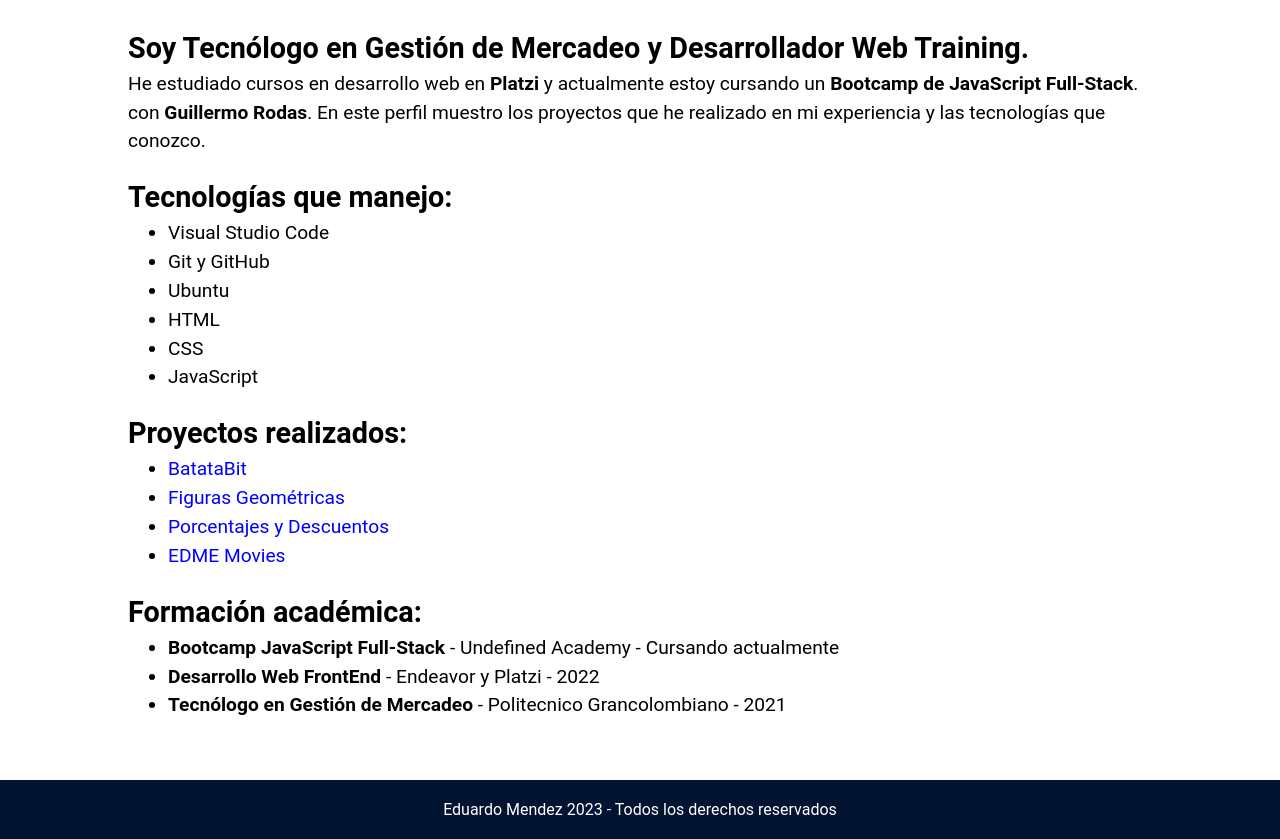
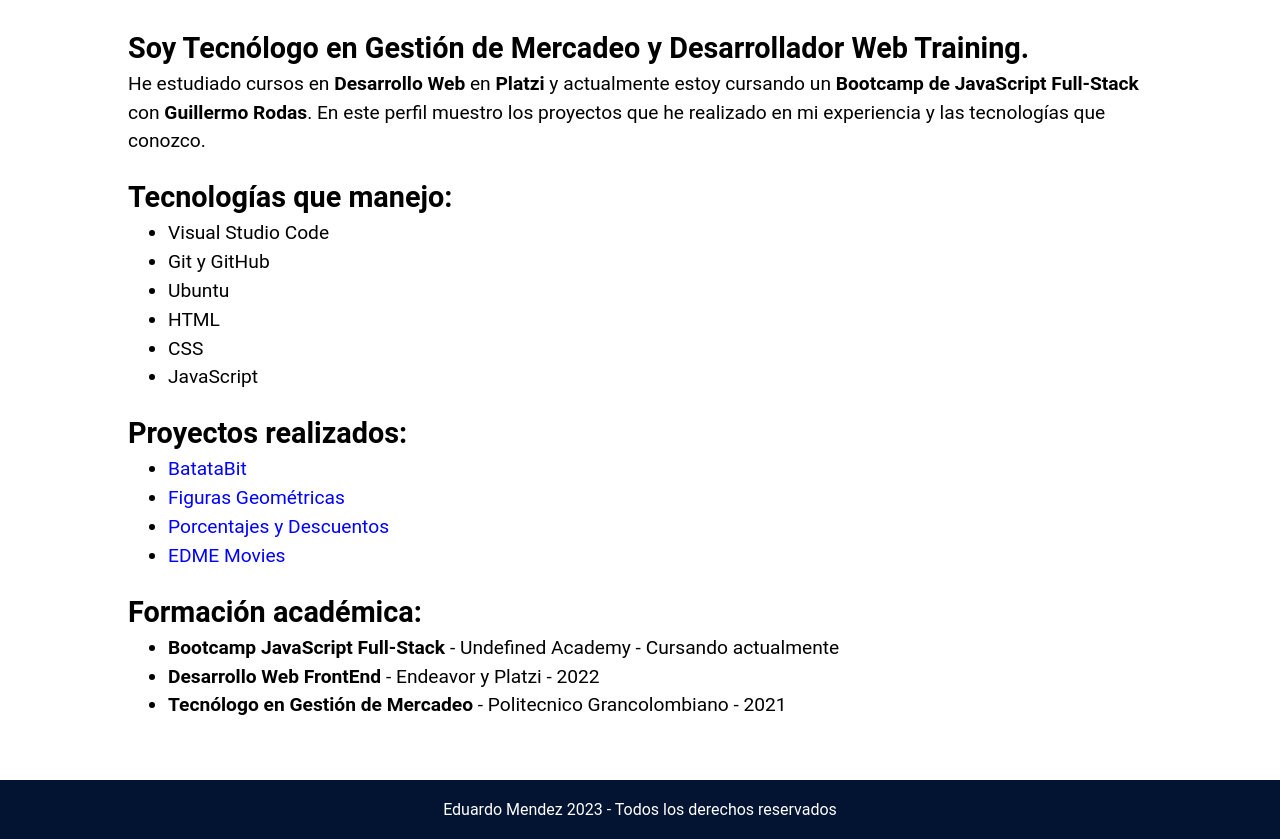
Before and after one commit to edmedev/edmedev.github.io, a plain HTML site: page index.html in a window 1280 px wide. Shown: the part 957-1796 px from the top of the page. Drawn offline with Linux system fonts and the light colour scheme.

Commit message:
update index.html

```diff
--- a/index.html
+++ b/index.html
@@ -32,7 +32,7 @@
 
             <div class="main-container-description">
                 <h2>Soy Tecnólogo en Gestión de Mercadeo y Desarrollador Web Training.</h2>
-                <p>He estudiado cursos en desarrollo web en <strong>Platzi</strong> y actualmente estoy cursando un <strong>Bootcamp de JavaScript Full-Stack</strong>. con <strong>Guillermo Rodas</strong>. En este perfil muestro los proyectos que he realizado en mi experiencia y las tecnologías que conozco.</p>
+                <p>He estudiado cursos en <strong>Desarrollo Web</strong> en <strong>Platzi</strong> y actualmente estoy cursando un <strong>Bootcamp de JavaScript Full-Stack</strong> con <strong>Guillermo Rodas</strong>. En este perfil muestro los proyectos que he realizado en mi experiencia y las tecnologías que conozco.</p>
             </div>
 
             <div class="main-container-tecnologies">
```
